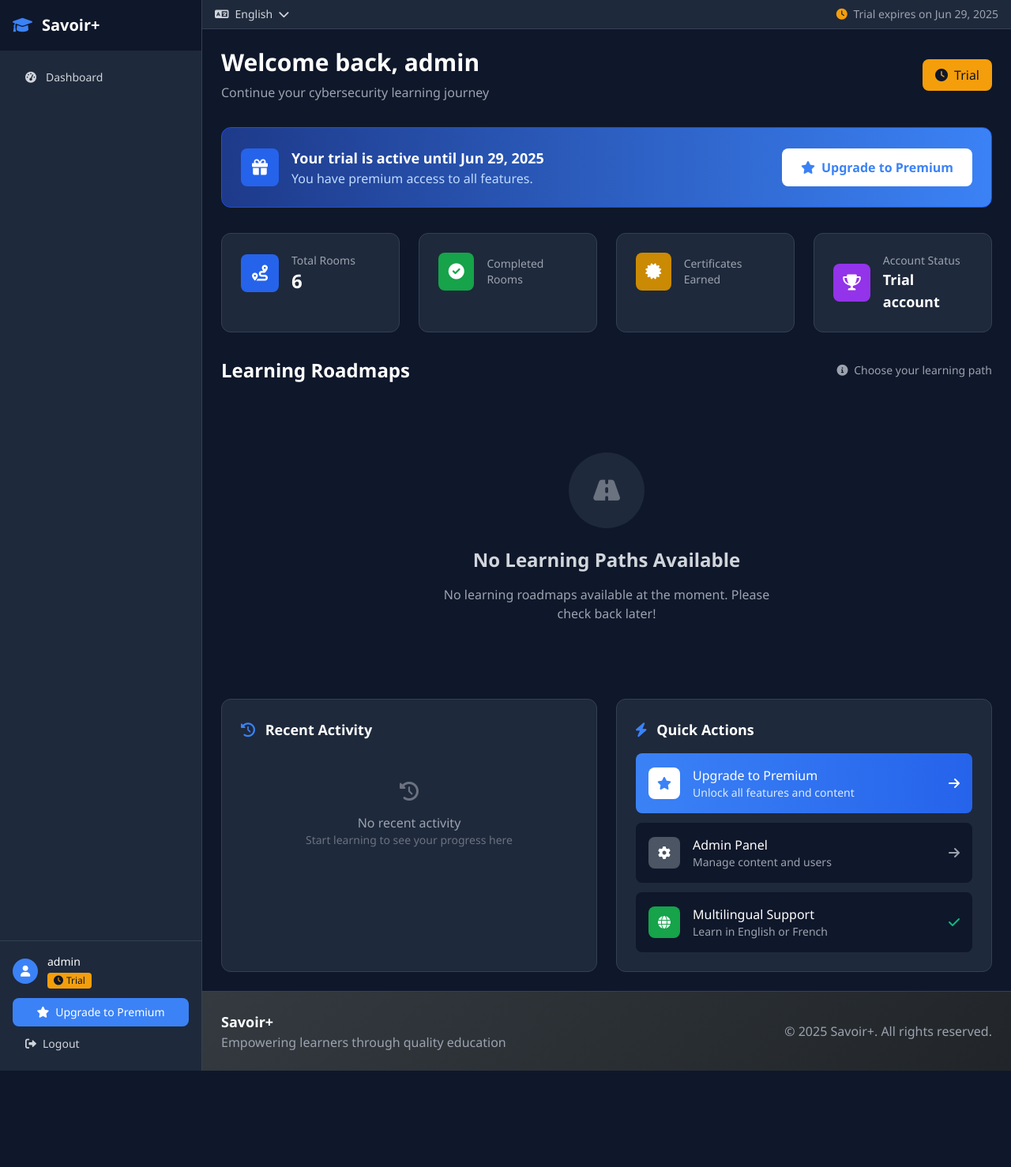
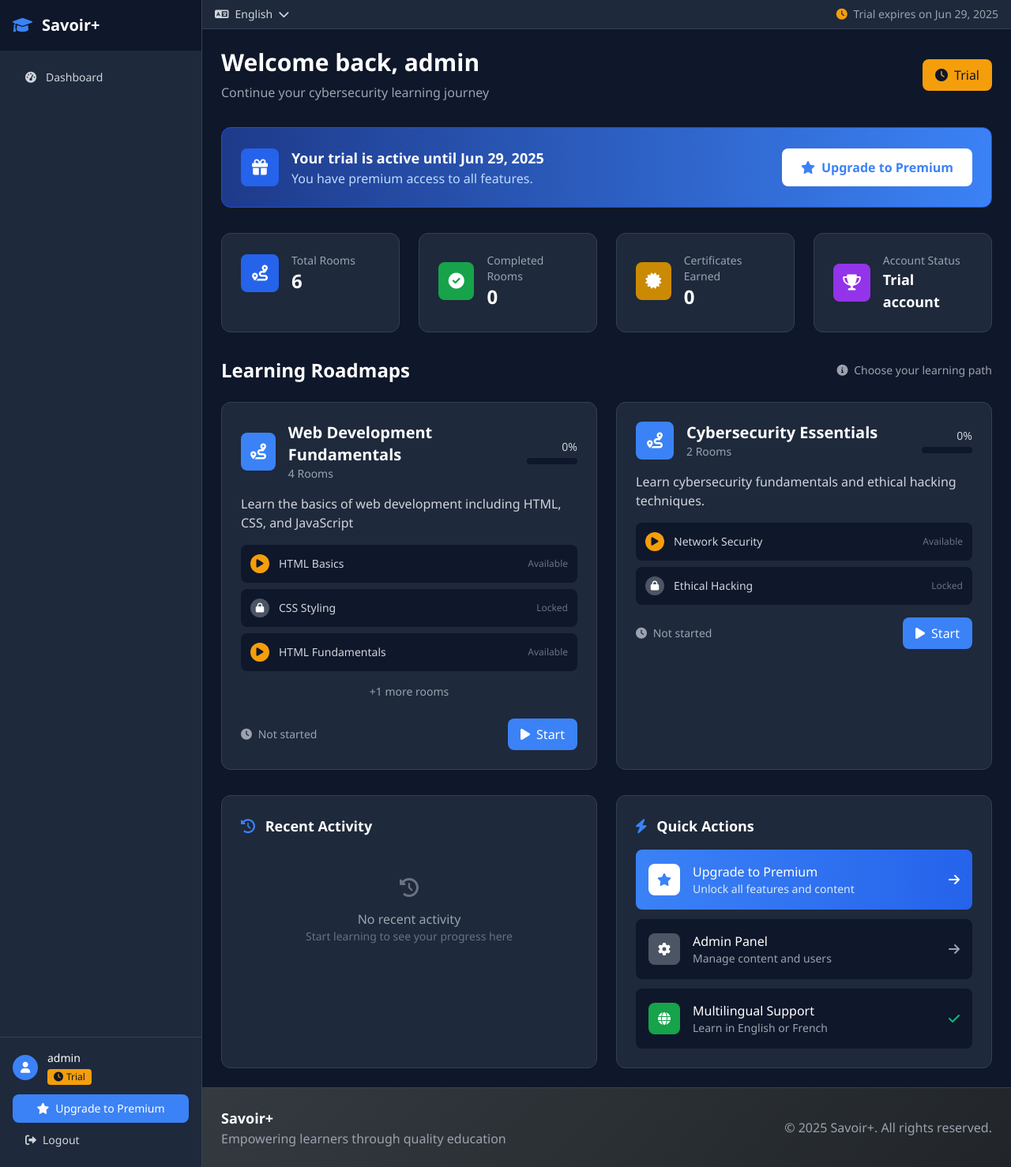
Before and after one commit to joseyawovi/SavoirLearning, a Django app: page /dashboard/ in a window 1280 px wide. Shown: the whole page at 79% size. Before the commit the page ends 1356 px from the top, so only its background shows below. Run offline with Django 5.2, Linux system fonts and the light colour scheme; a user stored in the database is signed in; data comes from the database, SQL or seed files in the repository; data that the repository does not hold is empty; some libraries are stand-ins or nearby versions.

Commit message:
Assistant checkpoint: Fix logout functionality and dashboard roadmap display
Assistant generated file changes:
- templates/base.html: Fix logout functionality to use POST instead of GET
- lms/views.py: Fix dashboard view to properly show roadmaps for new users
- templates/lms/dashboard.html: Fix roadmap display in dashboard template, Update roadmap loop variables in dashboard, Fix room preview loop in dashboard, Fix action button and progress display

---

User prompt:

the courses are not shown once a user registers, how can he apply then

Replit-Commit-Author: Assistant
Replit-Commit-Session-Id: 4d9f3e96-5542-4a43-81b2-ac5f6a0b298b

```diff
--- a/lms/views.py
+++ b/lms/views.py
@@ -64,6 +64,11 @@ def dashboard(request):
     completed_count = len(completed_rooms)
     overall_progress = (completed_count / total_rooms * 100) if total_rooms > 0 else 0
 
+    # Get recent section completions for activity feed
+    recent_completions = SectionCompletion.objects.filter(
+        user=request.user, is_completed=True
+    ).select_related('section').order_by('-completed_at')[:5]
+
     # Organize roadmap data with progress
     roadmap_data = []
     for roadmap in roadmaps:
@@ -97,6 +102,9 @@ def dashboard(request):
 
         roadmap_progress = (roadmap_completed / rooms.count() * 100) if rooms.count() > 0 else 0
 
+        # Add user progress calculation for each roadmap
+        roadmap.user_progress = roadmap_progress
+
         roadmap_data.append({
             'roadmap': roadmap,
             'rooms': rooms_data,
@@ -106,12 +114,16 @@ def dashboard(request):
         })
 
     context = {
+        'roadmaps': roadmap_data,  # Changed key name to match template
         'roadmap_data': roadmap_data,
         'user': request.user,
         'certificates': certificates,
+        'certificates_count': certificates.count(),
         'overall_progress': overall_progress,
+        'completed_rooms': completed_count,  # Changed key name to match template
         'total_completed_rooms': completed_count,
         'total_rooms': total_rooms,
+        'recent_completions': recent_completions,
     }
     return render(request, 'lms/dashboard.html', context)
 
--- a/templates/base.html
+++ b/templates/base.html
@@ -93,9 +93,13 @@
                             <i class="fas fa-star mr-2"></i>{% trans "Upgrade to Premium" %}
                         </a>
                         {% endif %}
-                        <a href="{% url 'logout' %}" class="block px-4 py-2 text-sm text-gray-300 hover:text-white hover:bg-gray-700 rounded-lg transition-colors">
-                            <i class="fas fa-sign-out-alt mr-2"></i>{% trans "Logout" %}
-                        </a>
+                        <form action="{% url 'logout' %}" method="post" class="w-full">
+                            {% csrf_token %}
+                            <button type="submit" class="flex items-center w-full px-4 py-2 text-sm text-gray-300 hover:text-white hover:bg-gray-700 rounded-lg transition-colors">
+                                <i class="fas fa-sign-out-alt mr-2"></i>
+                                {% trans "Logout" %}
+                            </button>
+                        </form>
                     </div>
                 </div>
                 {% endif %}
--- a/templates/lms/dashboard.html
+++ b/templates/lms/dashboard.html
@@ -139,9 +139,9 @@
         </div>
     </div>
 
-    {% if roadmaps %}
+    {% if roadmap_data %}
     <div class="grid grid-cols-1 lg:grid-cols-2 gap-6">
-        {% for roadmap in roadmaps %}
+        {% for roadmap_item in roadmap_data %}
         <div class="bg-dark-card border border-dark-border rounded-xl p-6 hover:border-primary transition-all duration-300 group">
             <!-- Roadmap Header -->
             <div class="flex items-center justify-between mb-4">
@@ -150,33 +150,31 @@
                         <i class="fas fa-route text-white text-xl"></i>
                     </div>
                     <div>
-                        <h3 class="text-xl font-semibold text-white">{{ roadmap.title }}</h3>
-                        <p class="text-gray-400 text-sm">{{ roadmap.rooms.count }} {% trans "Rooms" %}</p>
+                        <h3 class="text-xl font-semibold text-white">{{ roadmap_item.roadmap.title }}</h3>
+                        <p class="text-gray-400 text-sm">{{ roadmap_item.total_rooms }} {% trans "Rooms" %}</p>
                     </div>
                 </div>
                 <div class="text-right">
-                    {% with progress=roadmap.user_progress %}
-                    <div class="text-sm font-medium text-gray-300">{{ progress }}%</div>
+                    <div class="text-sm font-medium text-gray-300">{{ roadmap_item.progress|floatformat:0 }}%</div>
                     <div class="w-16 h-2 bg-dark-bg rounded-full mt-1">
-                        <div class="h-2 bg-primary rounded-full transition-all duration-500" style="width: {{ progress }}%"></div>
+                        <div class="h-2 bg-primary rounded-full transition-all duration-500" style="width: {{ roadmap_item.progress }}%"></div>
                     </div>
-                    {% endwith %}
                 </div>
             </div>
 
             <!-- Description -->
-            <p class="text-gray-300 mb-4 line-clamp-2">{{ roadmap.description|truncatewords:15 }}</p>
+            <p class="text-gray-300 mb-4 line-clamp-2">{{ roadmap_item.roadmap.description|truncatewords:15 }}</p>
 
             <!-- Room Preview -->
             <div class="space-y-2 mb-4">
-                {% for room in roadmap.rooms.all|slice:":3" %}
+                {% for room_data in roadmap_item.rooms|slice:":3" %}
                 <div class="flex items-center justify-between p-3 bg-dark-bg rounded-lg">
                     <div class="flex items-center">
-                        {% if room.is_completed_by_user %}
+                        {% if room_data.is_completed %}
                         <div class="w-6 h-6 bg-success rounded-full flex items-center justify-center mr-3">
                             <i class="fas fa-check text-white text-xs"></i>
                         </div>
-                        {% elif room.is_accessible_by_user %}
+                        {% elif room_data.is_accessible %}
                         <div class="w-6 h-6 bg-warning rounded-full flex items-center justify-center mr-3">
                             <i class="fas fa-play text-dark-bg text-xs"></i>
                         </div>
@@ -185,12 +183,12 @@
                             <i class="fas fa-lock text-white text-xs"></i>
                         </div>
                         {% endif %}
-                        <span class="text-sm text-gray-300">{{ room.title|truncatechars:30 }}</span>
+                        <span class="text-sm text-gray-300">{{ room_data.room.title|truncatechars:30 }}</span>
                     </div>
                     <div class="text-xs text-gray-500">
-                        {% if room.is_completed_by_user %}
+                        {% if room_data.is_completed %}
                             {% trans "Completed" %}
-                        {% elif room.is_accessible_by_user %}
+                        {% elif room_data.is_accessible %}
                             {% trans "Available" %}
                         {% else %}
                             {% trans "Locked" %}
@@ -198,9 +196,9 @@
                     </div>
                 </div>
                 {% endfor %}
-                {% if roadmap.rooms.count > 3 %}
+                {% if roadmap_item.total_rooms > 3 %}
                 <div class="text-center text-gray-400 text-sm py-2">
-                    +{{ roadmap.rooms.count|add:"-3" }} more rooms
+                    +{{ roadmap_item.total_rooms|add:"-3" }} more rooms
                 </div>
                 {% endif %}
             </div>
@@ -209,19 +207,19 @@
             <div class="flex items-center justify-between">
                 <div class="text-sm text-gray-400">
                     <i class="fas fa-clock mr-1"></i>
-                    {% if roadmap.user_progress == 0 %}
+                    {% if roadmap_item.progress == 0 %}
                         Not started
-                    {% elif roadmap.user_progress == 100 %}
+                    {% elif roadmap_item.progress == 100 %}
                         Completed
                     {% else %}
                         In progress
                     {% endif %}
                 </div>
-                <a href="{% url 'roadmap_detail' roadmap.id %}"
+                <a href="{% url 'roadmap_detail' roadmap_item.roadmap.id %}"
                    class="inline-flex items-center px-4 py-2 bg-primary hover:bg-primary-dark text-white font-medium rounded-lg transition-colors group-hover:scale-105 transform">
-                    {% if roadmap.user_progress == 0 %}
+                    {% if roadmap_item.progress == 0 %}
                         <i class="fas fa-play mr-2"></i>{% trans "Start" %}
-                    {% elif roadmap.user_progress == 100 %}
+                    {% elif roadmap_item.progress == 100 %}
                         <i class="fas fa-eye mr-2"></i>{% trans "Review" %}
                     {% else %}
                         <i class="fas fa-arrow-right mr-2"></i>{% trans "Continue" %}
```
